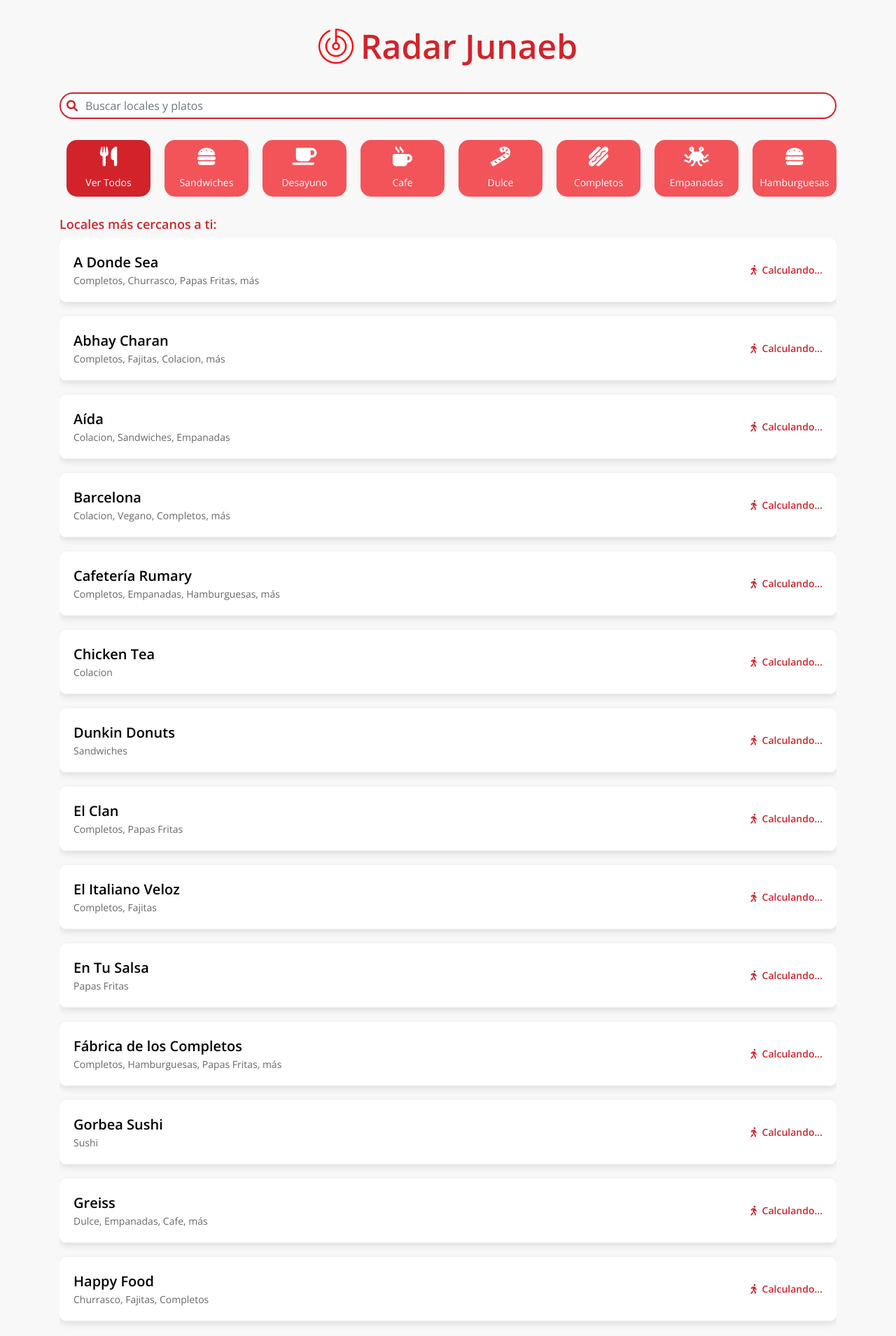
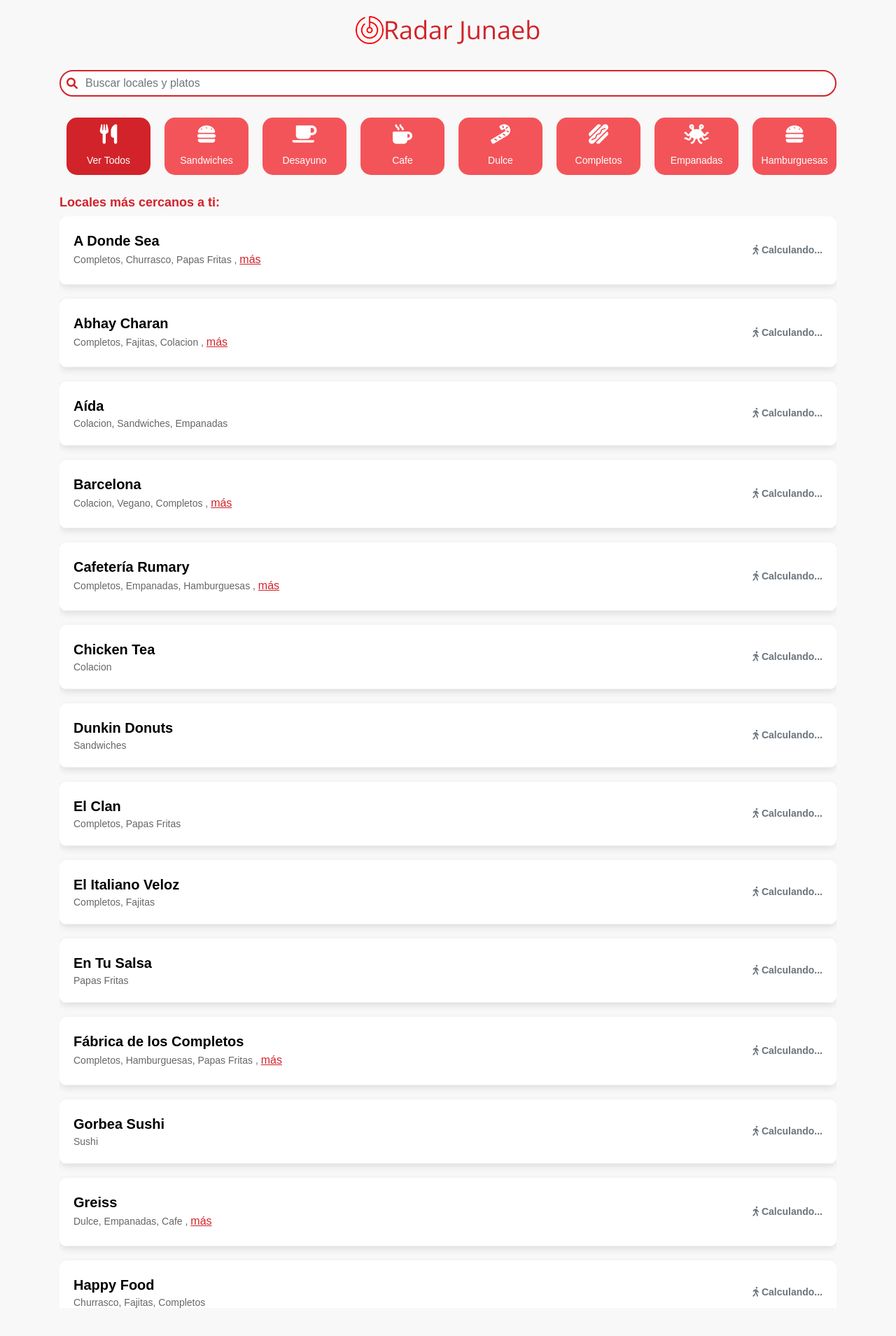
Before and after one commit to fernandovax20/radar_junaeb, a Flask app: page / in a window 1280 px wide. Shown: the top 1909 px of the page at 70% size. Run offline with Flask 3, Linux system fonts and the light colour scheme; some libraries are stand-ins or nearby versions.

Commit message:
Cambios front, flecha hacia atras restaurant, más y menos en categorias por restaurantes, link maps coordenadas en restaurantes, comentado general y ravioli en main.py, ajuste de maps en restaurante.

```diff
--- a/App/main.py
+++ b/App/main.py
@@ -28,9 +28,9 @@ ICONOS_CATEGORIAS = [
     {'nombre': 'Handroll', 'icono': 'fa-utensils'},
     {'nombre': 'Vegano', 'icono': 'fa-solid fa-seedling'},
     {'nombre': 'Sushi', 'icono': 'fa-solid fa-fish'},
-    {'nombre': 'General', 'icono': 'fa-solid fa-utensils'},
+    #{'nombre': 'General', 'icono': 'fa-solid fa-utensils'}, no hay con general
     {'nombre': 'Lasaña', 'icono': 'fa-solid fa-layer-group'},
-    {'nombre': 'Ravioli', 'icono': 'fa-utensils'},
+    #{'nombre': 'Ravioli', 'icono': 'fa-utensils'}, no hay con ravioli
     {'nombre': 'Colacion', 'icono': 'fa-solid fa-utensil-spoon'},
     {'nombre': 'Sopaipillas', 'icono': 'fa-solid fa-cookie'}
 ]
--- a/App/templates/index.html
+++ b/App/templates/index.html
@@ -13,7 +13,7 @@
     <style>
         body {
             font-family: 'Open Sans', sans-serif;
-            background-color: #f8f8f8;
+            background-color: white;
         }
 
         .header {
@@ -148,21 +148,53 @@
             color: black;
             text-decoration: none;
         }
+
+        .show-more-priority {
+            position: relative;
+            z-index: 10;
+        }
+
+        .show-more {
+            font-size: 16px;
+            /* Reducir el tamaño del texto */
+            color: #d2232a;
+            /* Mantener el color del botón */
+            background: none;
+            /* Quitar el fondo del botón */
+            border: none;
+            /* Eliminar bordes */
+            padding: 0;
+            /* Eliminar relleno alrededor del texto */
+            cursor: pointer;
+            /* Cambiar a cursor de mano */
+            margin-bottom: 3px;
+            /* Añadir un pequeño margen arriba */
+            display: inline;
+            /* Mantener en línea con el texto */
+            text-decoration: underline;
+            /* Añadir subrayado para hacerlo parecer un enlace */
+        }
+
+        .show-more:hover {
+            text-decoration: none;
+            /* Eliminar el subrayado al hacer hover */
+        }
     </style>
 </head>
 
-<body>
+<body style="font-family: Arial, sans-serif; background-color: #f8f8f8;">
     <div class="container my-3">
-        <div class="header d-flex align-items-center justify-content-center gap-2">
-            <img src="{{ url_for('static', filename='image/image.png') }}" alt="Logo de Radar" style="width: 50px; height: auto; margin-right: 10px;">
-            <span class="title">Radar Junaeb</span>
+        <div class="header d-flex align-items-center justify-content-center gap-2"
+            style="font-family: 'Open Sans', sans-serif; font-size: 36px; font-weight: 500; margin-top: 5px;">
+            <img src="{{ url_for('static', filename='image/image.png') }}" alt="Logo de Radar"
+                style="width: 40px; height: auto;">
+            <span>Radar Junaeb</span>
+
         </div>
-
         <div class="search-bar">
             <i class="fas fa-search"></i>
             <input type="text" id="searchInput" class="form-control" placeholder="Buscar locales y platos">
         </div>
-
         <div class="categories">
             <div class="category" id="viewAll">
                 <i class="fas fa-utensils"></i>
@@ -176,61 +208,79 @@
             </div>
             {% endfor %}
         </div>
-
-        <h6 class="mt-4 mb-2" style="font-weight: bold; font-size: 18px; color: #d2232a;">Locales más cercanos a ti:</h6>
+        <h6 class="mt-4 mb-2" style="font-weight: bold; font-size: 18px; color: #d2232a;">Locales más cercanos a ti:
+        </h6>
         <div class="places-wrapper" id="places-wrapper" style="max-height: 60vh; overflow-y: auto;">
             {% for restorant in restorants|sort(attribute='nombre') %}
             <div class="place-item" data-categories="{{ restorant.categoria }}">
                 <a href="/restaurant/{{ restorant.id }}" class="place-link">
-                    <div class="place">
+                    <div class="place" id="restorant-{{ restorant.id }}">
                         <div>
-                            <div>
-                                <div class="name" style="font-size: 20px; font-weight: bold;">{{ restorant.nombre }}</div>
-                                <div class="description" style="font-size: 14px; color: #666;">
-                                    {% set categorias = restorant.categoria.split(',') %}
-                                    {% if categorias | length > 3 %}
-                                    {{ categorias[:3] | join(', ') }}, más
-                                    {% else %}
-                                    {{ restorant.categoria }}
-                                    {% endif %}
+                            <div class="name">{{ restorant.nombre }}</div>
+                            <div class="description">
+                                {% set categorias = restorant.categoria.split(',') %}
+
+                                <!-- Mostrar las primeras tres categorías -->
+                                {{ categorias[:3] | join(', ') }}
+
+                                {% if categorias | length > 3 %}
+                                <!-- Coma antes del botón 'más', pero fuera de él -->
+                                ,
+                                <!-- Botón "más" para mostrar las categorías restantes -->
+                                <button class="btn btn-link show-more" data-id="{{ restorant.id }}"
+                                    style="color: #d2232a">más</button>
+
+                                <!-- Categorías adicionales ocultas -->
+                                <div class="additional-categories" id="more-categories-{{ restorant.id }}"
+                                    style="display: none;">
+                                    {{ categorias[3:] | join(', ') }}
                                 </div>
+                                {% endif %}
                             </div>
                         </div>
-                        <div class="distance" id="distance-{{ restorant.id }}">
+                        <div class="distance text-muted d-flex align-items-center" id="distance-{{ restorant.id }}"
+                            style="font-size: 14px;">
                             <i class="fas fa-walking mr-1"></i> Calculando...
                         </div>
                     </div>
                 </a>
             </div>
             {% endfor %}
+
         </div>
+
     </div>
-
-    <script src="https://code.jquery.com/jquery-3.5.1.slim.min.js"></script>
     <script src="https://cdn.jsdelivr.net/npm/@popperjs/core@2.9.2/dist/umd/popper.min.js"></script>
     <script src="https://stackpath.bootstrapcdn.com/bootstrap/4.5.2/js/bootstrap.min.js"></script>
     <script src="https://code.jquery.com/jquery-3.5.1.min.js"></script>
 
     <script>
+        ordenarPorDistancia();
+
+        // Función para eliminar acentos y caracteres diacríticos
         function normalize(text) {
             return text.normalize("NFD").replace(/[\u0300-\u036f]/g, "");
         }
 
+        // Función para filtrar locales por nombre
         $('#searchInput').on('input', function () {
             const filter = normalize($(this).val().toLowerCase());
 
+            // Filtrar los locales por nombre o categoría
             $('.place-item').each(function () {
                 const name = normalize($(this).find('.name').text().toLowerCase());
                 const categories = normalize($(this).find('.description').text().toLowerCase());
 
+                // Mostrar si el filtro coincide con el nombre o la categoría
                 $(this).toggle(name.includes(filter) || categories.includes(filter));
             });
         });
 
-        $('.category').on('click', function() {
+        $('.category').on('click', function () {
             if ($(this).attr('id') === 'viewAll') {
                 $('.place-item').show();
                 $('.category').removeClass('selected');
+                $(this).addClass('selected');
                 return;
             }
 
@@ -239,7 +289,7 @@
 
             const selectedCategory = $(this).data('category').toLowerCase();
 
-            $('.place-item').each(function() {
+            $('.place-item').each(function () {
                 const itemCategories = $(this).data('categories').toLowerCase();
                 if (itemCategories.includes(selectedCategory)) {
                     $(this).show();
@@ -249,40 +299,18 @@
             });
         });
 
-        $(document).ready(function() {
+        $(document).ready(function () {
             $('#viewAll').addClass('selected');
-        });
-
-        $('.category').on('click', function() {
-            if ($(this).attr('id') === 'viewAll') {
-                $('.place-item').show();
-                $('.category').removeClass('selected');
-                $(this).addClass('selected');
-
-                return;
-            }
-
-            $('.category').removeClass('selected');
-            $(this).addClass('selected');
-
-            const selectedCategory = $(this).data('category').toLowerCase();
-
-            $('.place-item').each(function() {
-                const itemCategories = $(this).data('categories').toLowerCase();
-                if (itemCategories.includes(selectedCategory)) {
-                    $(this).show();
-                } else {
-                    $(this).hide();
-                }
-            });
         });
 
         function actualizarDistancias() {
             if (navigator.geolocation) {
                 navigator.geolocation.getCurrentPosition(function (position) {
+                    // Mantener la latitud y longitud especificadas
                     var lat = -33.4524759064743;
                     var lon = -70.66019643696536;
 
+                    // Llamada AJAX para calcular distancias en el servidor
                     $.ajax({
                         url: '/calcular_distancias',
                         method: 'POST',
@@ -291,14 +319,16 @@
                         success: function (response) {
                             const distances = response.distancias;
 
+                            // Actualizar cada elemento en el DOM con su distancia y almacenar las distancias
                             distances.forEach(function (item) {
                                 const distanciaElement = document.getElementById(`distance-${item.id}`);
                                 if (distanciaElement) {
                                     distanciaElement.innerHTML = `<i class="fas fa-walking mr-1"></i> ${item.distancia_km} km <br> (${item.cuadras} cuadras)`;
-                                    $(`#restorant-${item.id}`).closest('.place-item').data('distance', item.distancia_km);
+                                    $(`#restorant-${item.id}`).closest('.place-item').data('distance', item.distancia_km); // Almacenar distancia
                                 }
                             });
 
+                            // Ordenar los elementos en función de la distancia
                             ordenarPorDistancia();
                         },
                         error: function (error) {
@@ -308,28 +338,65 @@
                 }, function (error) {
                     console.error("Error al obtener la ubicación:", error.message);
                 }, {
-                    maximumAge: 0,
-                    timeout: 10000
+                    maximumAge: 0, // No cache
+                    timeout: 10000 // 10 seconds timeout
                 });
             } else {
                 console.error("La geolocalización no es soportada por este navegador.");
             }
         }
 
+        // Función para ordenar los elementos en el DOM por distancia
         function ordenarPorDistancia() {
             const $placesWrapper = $('#places-wrapper');
             const $placeItems = $placesWrapper.children('.place-item');
 
+            // Ordenar los elementos por la data de distancia
             $placeItems.sort(function (a, b) {
                 return $(a).data('distance') - $(b).data('distance');
             });
 
+            // Reinsertar los elementos en orden
             $placesWrapper.append($placeItems);
         }
 
+        // Ejecutar al cargar la página y luego cada 20 segundos
         actualizarDistancias();
-        setInterval(actualizarDistancias, 20000);
+        setInterval(actualizarDistancias, 20000); // Actualizar cada 20 segundos
+
+        $(document).on('click', '.show-more', function (event) {
+            // Prevenir que el evento se propague al contenedor del enlace
+            event.stopImmediatePropagation();
+
+            // Prevenir que se ejecute el enlace si el usuario hace clic en "más"
+            event.preventDefault();
+
+            var restaurantId = $(this).data('id'); // Obtener el ID del restaurante
+            var button = $(this);
+            var additionalCategories = $('#more-categories-' + restaurantId);
+
+            // Mostrar u ocultar las categorías adicionales
+            additionalCategories.toggle();
+
+            // Mover el botón "más" o "menos" debajo de la descripción
+            var buttonContainer = button.closest('.description');
+
+            if (additionalCategories.is(':visible')) {
+                // Si las categorías adicionales están visibles, cambia el texto a "menos"
+                button.text('menos');
+            } else {
+                // Si las categorías adicionales están ocultas, cambia el texto a "más"
+                button.text('más');
+            }
+
+            // Mover el botón debajo de la descripción
+            button.appendTo(buttonContainer); // Coloca el botón al final de la descripción
+        });
+
+
     </script>
+
+
 </body>
 
 </html>
```
Also changed, not shown: App/templates/restaurants.html (+61 -31 lines).
